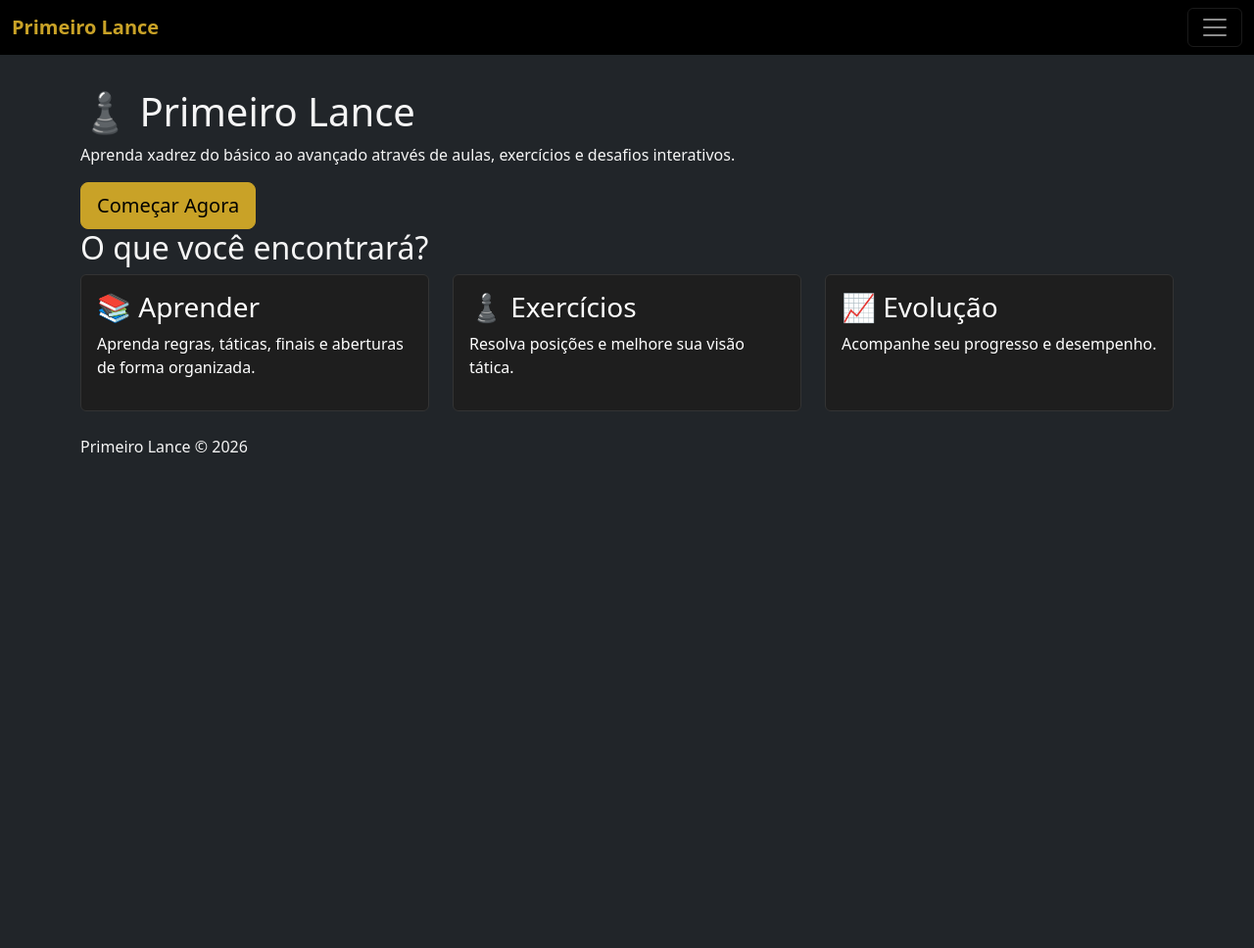
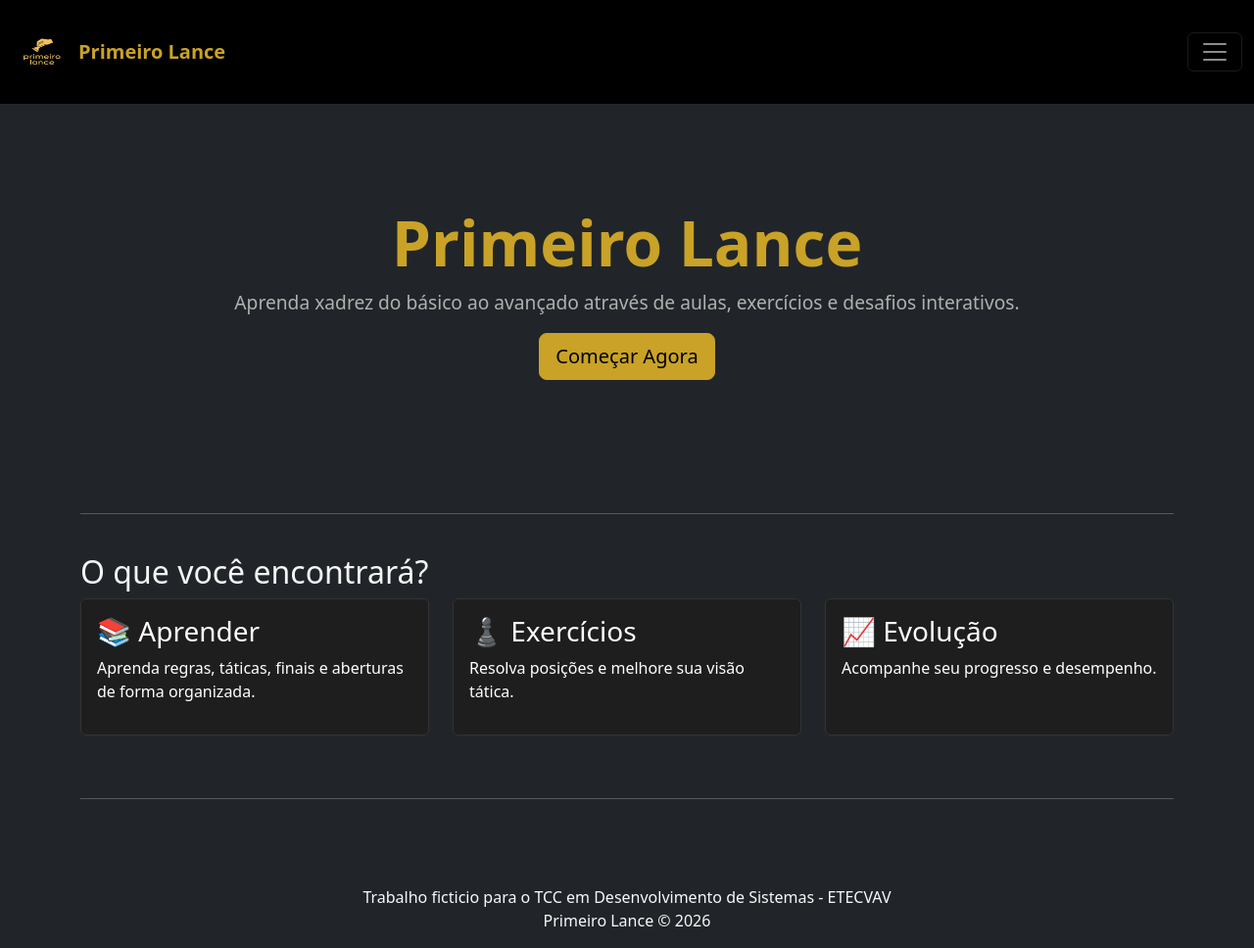
Before and after one commit to etecvav26-c01/Portfolio-tcc, a Flask app: page / in a window 1280 px wide. Shown: the whole page at 98% size. Before the commit the page ends 462 px from the top, so only its background shows below. Run offline with Flask 3, Linux system fonts and the light colour scheme; some libraries are stand-ins or nearby versions.

Commit message:
Atualização no design

```diff
--- a/projeto-xadrez/static/css/style.css
+++ b/projeto-xadrez/static/css/style.css
@@ -2,6 +2,10 @@ body{
     background-color: #121212 !important;
     color: #F5F5F5 !important;
     min-height: 100vh;
+}
+
+footer{
+    background-color: #1E1E1E;
 }
 
 .container{
@@ -45,3 +49,19 @@ body{
 .btn-primary:hover{
     background-color: #E0B93B !important;
 }
+
+.hero{
+    text-align: center;
+    padding: 120px 20px;
+}
+
+.hero h1{
+    font-size: 4rem;
+    font-weight: bold;
+    color: #C9A227;
+}
+
+.hero p{
+    color: #B0B0B0;
+    font-size: 1.2rem;
+}
--- a/projeto-xadrez/templates/base.html
+++ b/projeto-xadrez/templates/base.html
@@ -20,10 +20,17 @@
         <nav class="navbar navbar-dark bg-black fixed-top">
                 <div class="container-fluid">
 
-                <a class="navbar-brand" href="#">
+                <a class="navbar-brand d-flex align-items-center" href="/">
+
+                    <img src="{{ url_for('static', filename='img/logo.png') }}"
+                        alt="Logo"
+                        width="60"
+                        height="80"
+                        class="me-2">
+
                     Primeiro Lance
+
                 </a>
-
                 <button class="navbar-toggler"
                         type="button"
                         data-bs-toggle="offcanvas"
@@ -100,6 +107,16 @@
 
     <script src="{{ url_for('static', filename='js/chart.umd.min.js') }}"></script>
 
+    <center><div class="footer">
+        <br>
+        <br>
+        Trabalho ficticio para o TCC em Desenvolvimento de Sistemas -  ETECVAV
+        <p>
+        Primeiro Lance © 2026
+
+    </div>
+
+
     </body>
 
 </html>
--- a/projeto-xadrez/templates/index.html
+++ b/projeto-xadrez/templates/index.html
@@ -4,7 +4,7 @@
 
 <div class="hero">
 
-    <h1>♟️ Primeiro Lance</h1>
+    <h1>Primeiro Lance</h1>
 
     <p>
         Aprenda xadrez do básico ao avançado através
@@ -26,7 +26,8 @@
     {% endif %}
 
 </div>
-
+<hr>
+<br>
 <h2 class="section-title">
     O que você encontrará?
 </h2>
@@ -91,11 +92,7 @@
     </div>
 
 </div>
-
-<div class="footer">
-
-    Primeiro Lance © 2026
-
-</div>
-
+<br>
+<hr>
+<br>
 {% endblock %}
```
Also changed, not shown: projeto-xadrez/static/img/logo.png (added).
